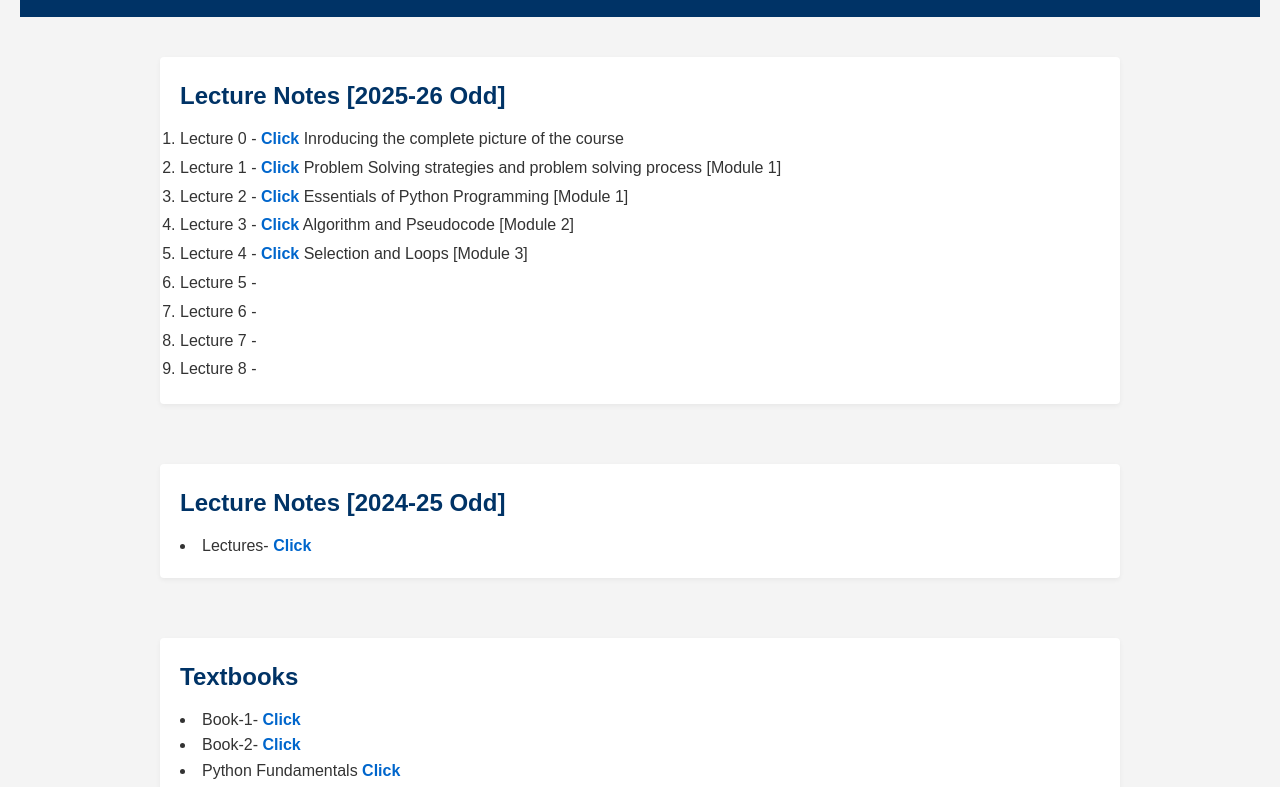
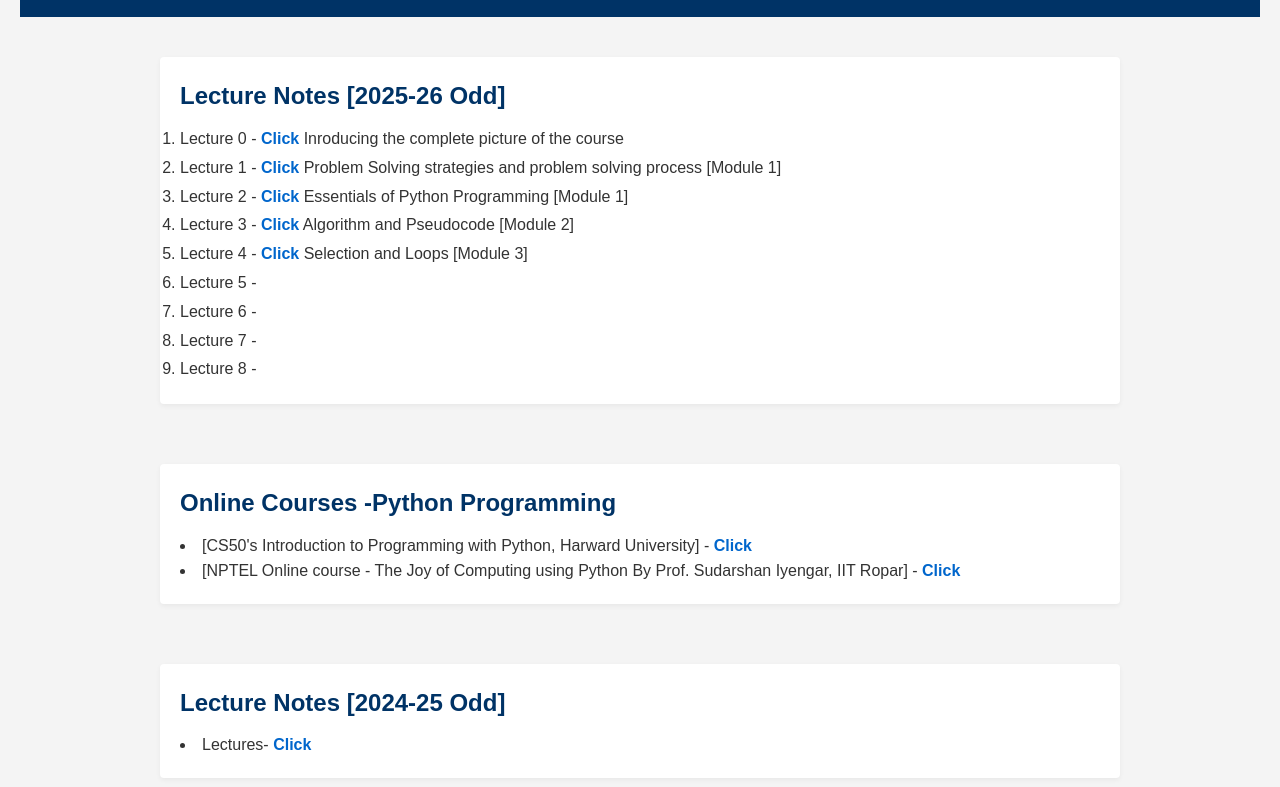
Before and after one commit to syam-nssce/ATP, a plain HTML site: page lecture-notes.html in a window 1280 px wide. Shown: the part 165-952 px from the top of the page. Drawn offline with Linux system fonts and the light colour scheme.

Commit message:
Update lecture-notes.html

```diff
--- a/lecture-notes.html
+++ b/lecture-notes.html
@@ -75,6 +75,24 @@
 
   <main class="container">
     <section id="lecture-notes">
+      <h2>Online Courses -Python Programming</h2>
+
+        <li>[CS50's Introduction to Programming with Python,
+Harward University] - <a href="https://www.youtube.com/watch?v=OvKCESUCWII&list=PLhQjrBD2T3817j24-GogXmWqO5Q5vYy0V" target="_blank">Click</a></li>
+        <li>[NPTEL Online course -
+The Joy of Computing using Python By Prof. Sudarshan Iyengar, IIT Ropar] - <a href=" https://www.youtube.com/watch?v=Y3Ri2GdYfYg&list=PLqftY2uRk7oXvERQEgATSr-KzAh8WLW_D" target="_blank">Click</a></li>
+
+
+
+
+    </section>
+  </main>
+
+
+
+
+  <main class="container">
+    <section id="lecture-notes">
       <h2>Lecture Notes [2024-25 Odd]</h2>
 
         <li>Lectures- <a href="https://www.dropbox.com/scl/fo/4ajmbbnkx5ln9ureif2uc/AP2NO42CyCzKyiyrP8Cs7QE?rlkey=crwquai4kojevg1r267sspima&st=bfmxst31&dl=0" target="_blank">Click</a></li>
```
